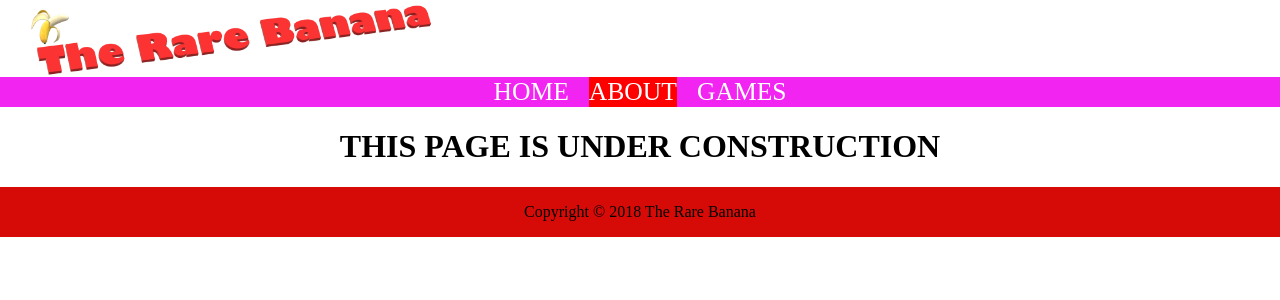
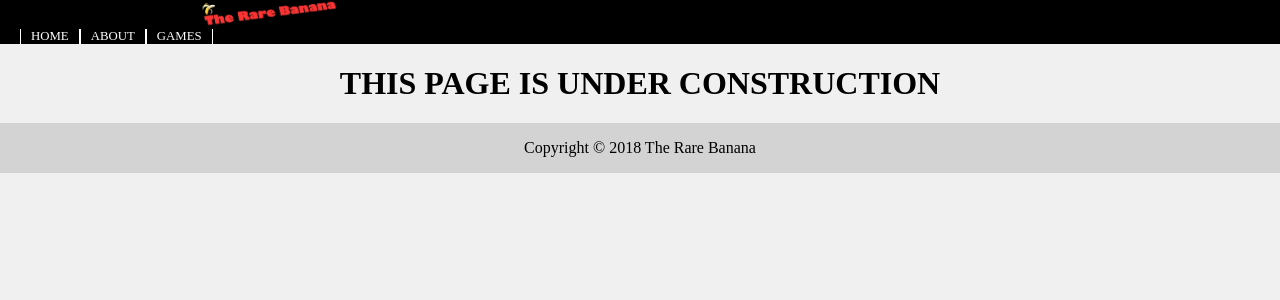
Before and after one commit to Stannesen/TheRareBanana, a PHP site: page /about.html in a window 1280 px wide. Shown: the top 300 px of the page. Run offline with PHP 8.4, Linux system fonts and the light colour scheme; style sheets or scripts are compiled from the project's sources.

Commit message:
changing main color to balck + new logo

```diff
--- a/css/global.css
+++ b/css/global.css
@@ -1,5 +1,6 @@
 body {
-  margin: 0; }
+  margin: 0;
+  background-color: #f0f0f0; }
   body .construction {
     text-transform: uppercase;
     display: flex;
@@ -8,7 +9,7 @@ body {
 
 /** Header */
 header {
-  background-color: white; }
+  background-color: black; }
   header h1 {
     margin-left: 10px; }
     header h1:hover {
@@ -16,7 +17,9 @@ header {
 
 .nav__cnt__list {
   list-style-type: none;
-  display: inline-block; }
+  display: inline-block;
+  border-left: 1px solid white;
+  border-right: 1px solid white; }
   .nav__cnt__list a {
     margin-left: 10px;
     margin-right: 10px;
@@ -36,7 +39,7 @@ header {
 
 .mobile-nav {
   display: none;
-  background-color: lightblue;
+  background-color: black;
   z-index: 20;
   position: absolute;
   width: 100%;
@@ -44,12 +47,11 @@ header {
   .mobile-nav ul {
     padding: 2vw; }
   .mobile-nav__list {
-    background-color: #D60A07;
     list-style-type: none; }
     .mobile-nav__list a {
       align-self: left;
       display: block;
-      border-bottom: 1px solid black;
+      border-bottom: 1px solid white;
       font-family: "Times New Roman", Times, serif;
       font-style: normal;
       font-size: 15vw;
@@ -57,61 +59,45 @@ header {
       color: white;
       text-decoration: unset; }
 
+.top-bar {
+  display: block;
+  background-color: black; }
+
 .logo__holder {
   display: flex;
-  justify-content: left; }
+  background-color: black;
+  margin: 0 auto;
+  max-width: 70vw; }
 
 .logo__img {
-  height: 6vw;
-  font-size: xx-large;
-  font-family: "Times New Roman", Times, serif;
-  font-style: normal;
-  text-transform: uppercase;
-  text-decoration: unset;
-  color: blue;
-  word-spacing: 0.6vw;
-  text-shadow: 3px 2px lightgrey; }
+  height: 2vw; }
   .logo__img:hover {
     cursor: pointer; }
 
 .menu__item {
   font-family: "Times New Roman", Times, serif;
   font-style: normal;
-  font-size: 2vw;
+  font-size: 1vw;
   text-transform: uppercase;
   color: white;
   display: inline-block;
   text-decoration: unset; }
   .menu__item:hover {
-    color: black; }
-  .menu__item--current {
-    background-color: red; }
+    text-decoration: underline;
+    color: white; }
 
 .nav {
-  background-color: #f224f2;
-  display: flex;
-  align-items: stretch;
-  justify-content: center; }
+  margin-left: 20px; }
   .nav ul {
-    display: flex;
     padding: 0;
     margin: 0;
-    flex: 1;
-    justify-content: center;
-    width: 35px; }
-
-.nav__cnt {
-  display: flex;
-  align-items: stretch;
-  justify-content: center;
-  width: 80%; }
+    flex: 1; }
 
 /* FOOTER */
 footer {
-  background-color: #D60A07; }
+  background-color: lightgray; }
 
 .footer__logo {
-  background-color: #D60A07;
   height: 100%;
   display: flex;
   justify-content: center; }
@@ -121,7 +107,7 @@ footer {
     height: 15vw;
     border-bottom: 1px solid black; }
     header .logo__img {
-      height: 10vw;
+      height: 7vw;
       display: flex;
       justify-self: center; }
     header .logo__holder {
--- a/css/home.css
+++ b/css/home.css
@@ -35,7 +35,7 @@
     height: 20vw;
     margin: 1.5%;
     display: inline-block;
-    background-color: #f224f2;
+    background-color: #FFC300;
     vertical-align: middle;
     display: inline-flex;
     flex-direction: column;
--- a/scss/global.scss
+++ b/scss/global.scss
@@ -1,5 +1,6 @@
 body{
     margin: 0;
+    background-color: rgb(240, 240, 240);
     .construction{
         text-transform: uppercase;
         display: flex;
@@ -10,7 +11,7 @@ body{
 
 /** Header */
 header{
-    background-color: white;
+    background-color: black;
     h1{
         margin-left: 10px;
         &:hover{
@@ -22,6 +23,9 @@ header{
 .nav__cnt__list{
     list-style-type: none;
     display: inline-block;
+    border-left: 1px solid white;
+    border-right: 1px solid white;
+
         a{
             margin-left: 10px;
             margin-right: 10px;
@@ -46,7 +50,7 @@ header{
 
 .mobile-nav{
     display: none;
-    background-color: lightblue;
+    background-color: black;
     z-index: 20;
     position: absolute;
     width: 100%;
@@ -57,13 +61,12 @@ header{
     }
 
     &__list{
-        background-color: #D60A07;
         list-style-type: none;
 
         a{
             align-self: left;
             display: block;
-            border-bottom: 1px solid black;
+            border-bottom: 1px solid white;
 
             font-family: "Times New Roman", Times, serif;
             font-style: normal;
@@ -75,23 +78,21 @@ header{
     }
 }
 
+.top-bar{
+    display: block;
+    background-color: black;
 
+}
 
 .logo__holder{
     display: flex;
-    justify-content: left;
+    background-color: black;
+    margin: 0 auto;
+    max-width: 70vw;
 }
 
 .logo__img{
-    height: 6vw;
-    font-size: xx-large;
-    font-family: "Times New Roman", Times, serif;
-    font-style: normal;
-    text-transform: uppercase;
-    text-decoration: unset;
-    color: blue;
-    word-spacing: 0.6vw;
-    text-shadow: 3px 2px lightgrey;
+    height: 2vw;
 
     &:hover{
         cursor: pointer;
@@ -101,52 +102,35 @@ header{
 .menu__item{
     font-family: "Times New Roman", Times, serif;
     font-style: normal;
-    font-size: 2vw;
+    font-size: 1vw;
     text-transform: uppercase;
     color: white;
     display: inline-block;
     text-decoration: unset;
 
     &:hover {
-        color: black;
-    }
-
-    &--current{
-        background-color: red;
+        text-decoration: underline;
+        color: white;
     }
 }
 
 
 .nav {
-    background-color: #f224f2;
-    display: flex;
-    align-items: stretch;
-    justify-content: center;
-
+    margin-left: 20px;
     ul{
-        display: flex;
         padding: 0;
         margin: 0;
         flex: 1;
-        justify-content: center;
-        width: 35px;
     }
 }
 
-.nav__cnt{
-    display: flex;
-    align-items: stretch;
-    justify-content: center;
-    width: 80%;
-}
 
 /* FOOTER */
 footer{
-    background-color: #D60A07;
+    background-color: lightgray;
 }
 
 .footer__logo{
-    background-color: #D60A07;
     height: 100%;
     display: flex;
     justify-content: center;
@@ -159,7 +143,7 @@ footer{
         border-bottom: 1px solid black;
 
         .logo__img{
-            height: 10vw;
+            height: 7vw;
             display: flex;
             justify-self: center;
         }
--- a/scss/home.scss
+++ b/scss/home.scss
@@ -45,7 +45,7 @@
         height: 20vw;
         margin: 1.5%;
         display: inline-block;
-        background-color: #f224f2;
+        background-color: #FFC300;
         vertical-align: middle;
         display: inline-flex;
         flex-direction: column;
```
Also changed, not shown: index.html (+8 -2 lines), img/mobile-menu-button.png, img/top-logo-test.png (added), 1 other file.
